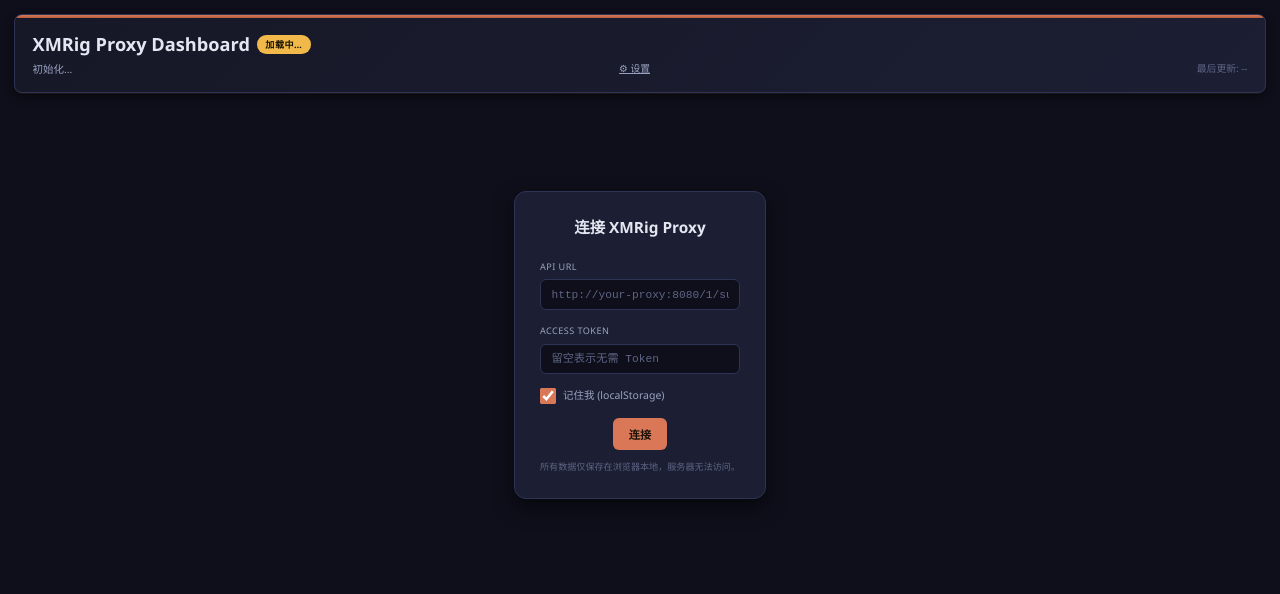
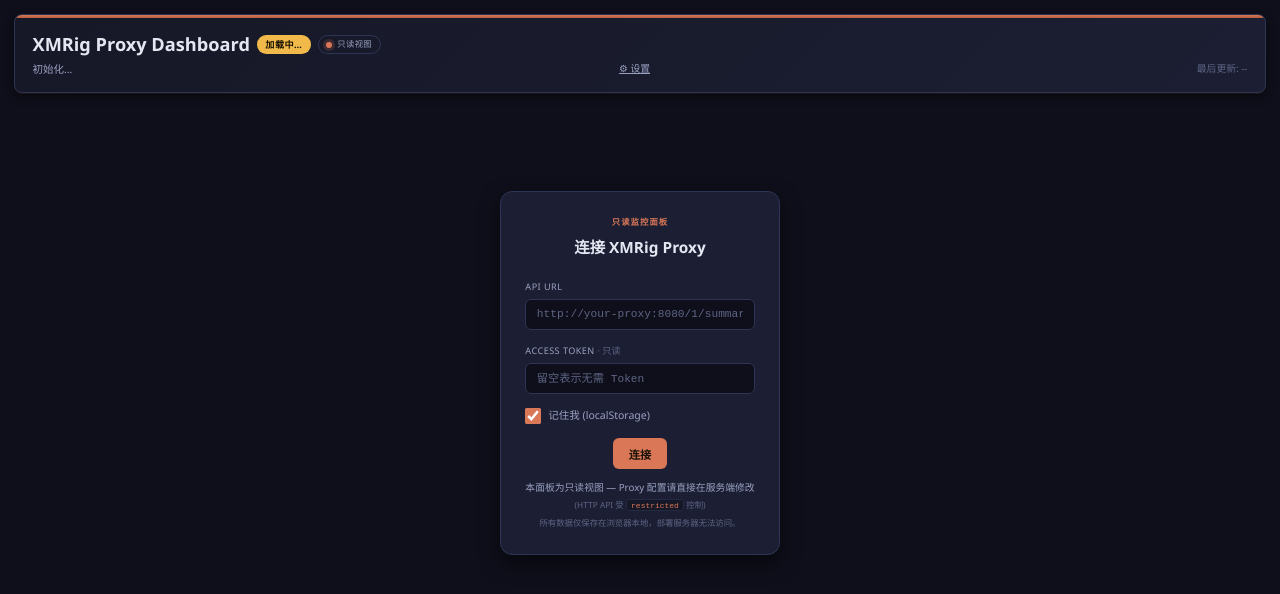
Before and after one commit to wjc2821296948/XMRig-Proxy-Dashboard, a plain HTML site: page index.html in a window 1280 px wide. Drawn offline with Linux system fonts and the light colour scheme.

Commit message:
design(panel): teach dashboard it is read-only (restricted API)
- Permanent 'view-only' ribbon in header so the operator's first
  glance says 'you are looking, not driving'. Quiet copper-dot pill
  beside the live status badge; flips language with the theme.
- Connect-form gains a '只读监控面板' eyebrow, an honest disclaimer
  ('本面板为只读视图 — Proxy 配置请直接在服务端修改', HTTP API 受
  restricted 控制), and a muted '· 只读' suffix on the Access Token
  field label. Replaces the silent implication of write access.
- src/api.js JSDoc records that this client is intentionally read-only
  because XMRig-Proxy's restricted mode disables write endpoints; do
  not add write helpers.

No palette, chart, or type changes; the Midnight Ledger identity
established by earlier commits on this branch is left untouched.
Co-authored-by: cgsdn <chaogeshuodiannao@users.noreply.github.com>

```diff
--- a/index.html
+++ b/index.html
@@ -18,6 +18,10 @@
       <h1>
         XMRig Proxy Dashboard
         <span id="statusBadge" class="status-badge status-warning">加载中…</span>
+        <!-- Permanent view-only ribbon. Mirrors the project's "honest thin
+             client" identity: the dashboard is a viewer over XMRig-Proxy's
+             restricted HTTP API, never a controller. -->
+        <span id="viewModeBadge" class="view-mode-badge" aria-label="只读视图"><span class="view-mode-dot" aria-hidden="true"></span><span id="viewModeBadgeText">只读视图</span></span>
       </h1>
       <div class="subtitle">
         <span id="workerId">初始化…</span>
--- a/src/main.js
+++ b/src/main.js
@@ -34,7 +34,12 @@ let isFetching = false;
    directly here.
    ========================================================================== */
 function initTheme() {
-  document.documentElement.setAttribute("data-theme", loadTheme());
+  const theme = loadTheme();
+  document.documentElement.setAttribute("data-theme", theme);
+  // The view-mode badge lives in the header on every page; flip its label
+  // alongside the theme so the "you are looking, not driving" signal keeps
+  // speaking the user's language.
+  syncViewModeBadgeText(theme);
 }
 
 function toggleTheme() {
@@ -42,7 +47,21 @@ function toggleTheme() {
   const newTheme = currentTheme === "dark" ? "light" : "dark";
   document.documentElement.setAttribute("data-theme", newTheme);
   saveTheme(newTheme);
+  syncViewModeBadgeText(newTheme);
   showToast(`已切换到${newTheme === "dark" ? "深色" : "浅色"}模式`, "info");
+}
+
+/**
+ * Update the persistent "view-only" ribbon's text to match the active theme.
+ * Kept as a single helper so both `initTheme`, `toggleTheme`, and the
+ * settings-modal save branch call the same source of truth.
+ *
+ * @param {"dark"|"light"} theme
+ */
+function syncViewModeBadgeText(theme) {
+  const label = document.getElementById("viewModeBadgeText");
+  if (!label) return;
+  label.textContent = theme === "dark" ? "只读视图" : "Read-only viewer";
 }
 
 /* ==========================================================================
@@ -63,13 +82,14 @@ function renderConnectForm(prefill = {}) {
   const { apiUrl = "", apiToken = "", remember = true } = prefill;
   els.dashboard.innerHTML = `
     <div class="config-panel" role="dialog" aria-labelledby="connect-title">
+      <p class="config-eyebrow">只读监控面板</p>
       <h2 id="connect-title" class="config-title">连接 XMRig Proxy</h2>
       <div class="input-group">
         <label class="input-label" for="apiUrlInput">API URL</label>
         <input type="url" class="input-field" id="apiUrlInput" placeholder="http://your-proxy:8080/1/summary" value="${escapeHtml(apiUrl)}" required autocomplete="url">
       </div>
       <div class="input-group">
-        <label class="input-label" for="apiTokenInput">Access Token</label>
+        <label class="input-label" for="apiTokenInput">Access Token <span class="input-label-suffix">· 只读</span></label>
         <input type="password" class="input-field" id="apiTokenInput" placeholder="留空表示无需 Token" value="${escapeHtml(apiToken)}" autocomplete="password">
       </div>
       <div class="checkbox-group">
@@ -79,8 +99,12 @@ function renderConnectForm(prefill = {}) {
       <div class="config-actions">
         <button class="btn" id="connectBtn">连接</button>
       </div>
-      <p style="margin-top:0.75rem;font-size:0.65rem;color:var(--text-muted);text-align:center;">
-        所有数据仅保存在浏览器本地，服务器无法访问。
+      <p class="config-disclaimer">
+        本面板为只读视图 — Proxy 配置请直接在服务端修改
+        <span class="config-disclaimer-meta">(HTTP API 受 <code>restricted</code> 控制)</span>
+      </p>
+      <p class="config-disclaimer-sub">
+        所有数据仅保存在浏览器本地，部署服务器无法访问。
       </p>
     </div>
   `;
@@ -150,6 +174,10 @@ function renderDashboard(data) {
   els.statusBadge.className = `status-badge ${status.cls}`;
   els.workerId.textContent = `Worker: ${escapeHtml(data.worker_id || "未知")} | 版本: ${escapeHtml(data.version || "未知")}`;
   els.lastUpdate.textContent = new Date().toLocaleTimeString();
+
+  // Re-sync the view-mode ribbon on every render. Defensive against any
+  // race where initTheme() ran before this element existed in the DOM.
+  syncViewModeBadgeText(document.documentElement.getAttribute("data-theme") || "dark");
 
   // Hashrate data
   const hashrates = data.hashrate?.total || [0,0,0,0,0,0];
@@ -441,6 +469,7 @@ function openSettingsModal() {
     const theme = themeWantsDark ? "dark" : "light";
     document.documentElement.setAttribute("data-theme", theme);
     saveTheme(theme);
+    syncViewModeBadgeText(theme);
 
     closeModal(overlay);
     showToast("设置已保存，正在重新连接...", "info");
--- a/styles.css
+++ b/styles.css
@@ -242,6 +242,39 @@ h1 {
   font-weight: 600;
   text-transform: uppercase;
   letter-spacing: 0.05em;
+}
+
+/* "只读视图" ribbon — sits inline next to the live status badge. Deliberately
+   quieter than the status badge: pill outline instead of fill, muted text,
+   copper dot. The dot's glow reuses the same vocabulary as the status badges
+   so the two signals read as siblings instead of competitors. The ribbon
+   never competes with the live status — it is the operator's "what kind of
+   thing is this" anchor, not the live signal. */
+.view-mode-badge {
+  display: inline-flex;
+  align-items: center;
+  gap: 0.4rem;
+  padding: 0.15rem 0.6rem 0.15rem 0.5rem;
+  border: 1px solid var(--border-color);
+  border-radius: 999px;
+  font-size: 0.6rem;
+  font-weight: 500;
+  letter-spacing: 0.04em;
+  color: var(--text-secondary);
+  background: transparent;
+}
+.view-mode-dot {
+  display: inline-block;
+  width: 6px;
+  height: 6px;
+  border-radius: 50%;
+  background: var(--accent-copper);
+  box-shadow: 0 0 0 3px rgba(217, 119, 87, 0.18);
+}
+/* Light-theme glow tone: cream canvas needs a warmer, slightly more saturated
+   copper halo than the indigo canvas does. */
+[data-theme="light"] .view-mode-dot {
+  box-shadow: 0 0 0 3px rgba(184, 99, 63, 0.22);
 }
 
 /* Subtle inner glow keeps each badge legible on the indigo canvas
@@ -572,6 +605,63 @@ h1 {
   margin-top: 1rem;
 }
 
+/* "只读监控面板" eyebrow above the connect-form title. Reuses the
+   small-caps vocabulary of .card-title so the operator's eye treats it
+   as a label, not decoration. Copper tint — same hue as the header
+   live-signal stripe — ties the connect screen to the dashboard brand. */
+.config-eyebrow {
+  text-align: center;
+  font-size: 0.6rem;
+  font-weight: 600;
+  text-transform: uppercase;
+  letter-spacing: 0.12em;
+  color: var(--accent-copper);
+  margin-bottom: 0.5rem;
+}
+
+/* Honest disclaimer under the connect form: tells the operator that
+   the panel is a viewer over the proxy's restricted API and that
+   configuration belongs on the server. Replaces the previous single
+   privacy line so the user does not have to infer read-only from the
+   lack of write controls. */
+.config-disclaimer {
+  margin-top: 0.85rem;
+  font-size: 0.7rem;
+  color: var(--text-secondary);
+  text-align: center;
+  line-height: 1.5;
+}
+.config-disclaimer-meta {
+  display: block;
+  margin-top: 0.2rem;
+  font-size: 0.6rem;
+  color: var(--text-muted);
+}
+.config-disclaimer-meta code {
+  font-family: var(--font-mono);
+  font-size: 0.95em;
+  padding: 0.05rem 0.3rem;
+  background: var(--bg-secondary);
+  border: 1px solid var(--border-light);
+  border-radius: 3px;
+  color: var(--accent-copper);
+}
+.config-disclaimer-sub {
+  margin-top: 0.4rem;
+  font-size: 0.6rem;
+  color: var(--text-muted);
+  text-align: center;
+}
+
+/* Muted suffix for the token field label ("Access Token · 只读"). Keeps
+   the field name intact for muscle memory, adds the read-only reminder
+   without growing the label to two lines. */
+.input-label-suffix {
+  color: var(--text-muted);
+  font-weight: 400;
+  letter-spacing: 0;
+}
+
 /* ==========================================================================
    Settings Modal
    ========================================================================== */
```
Also changed, not shown: src/api.js (+8 -0 lines).
